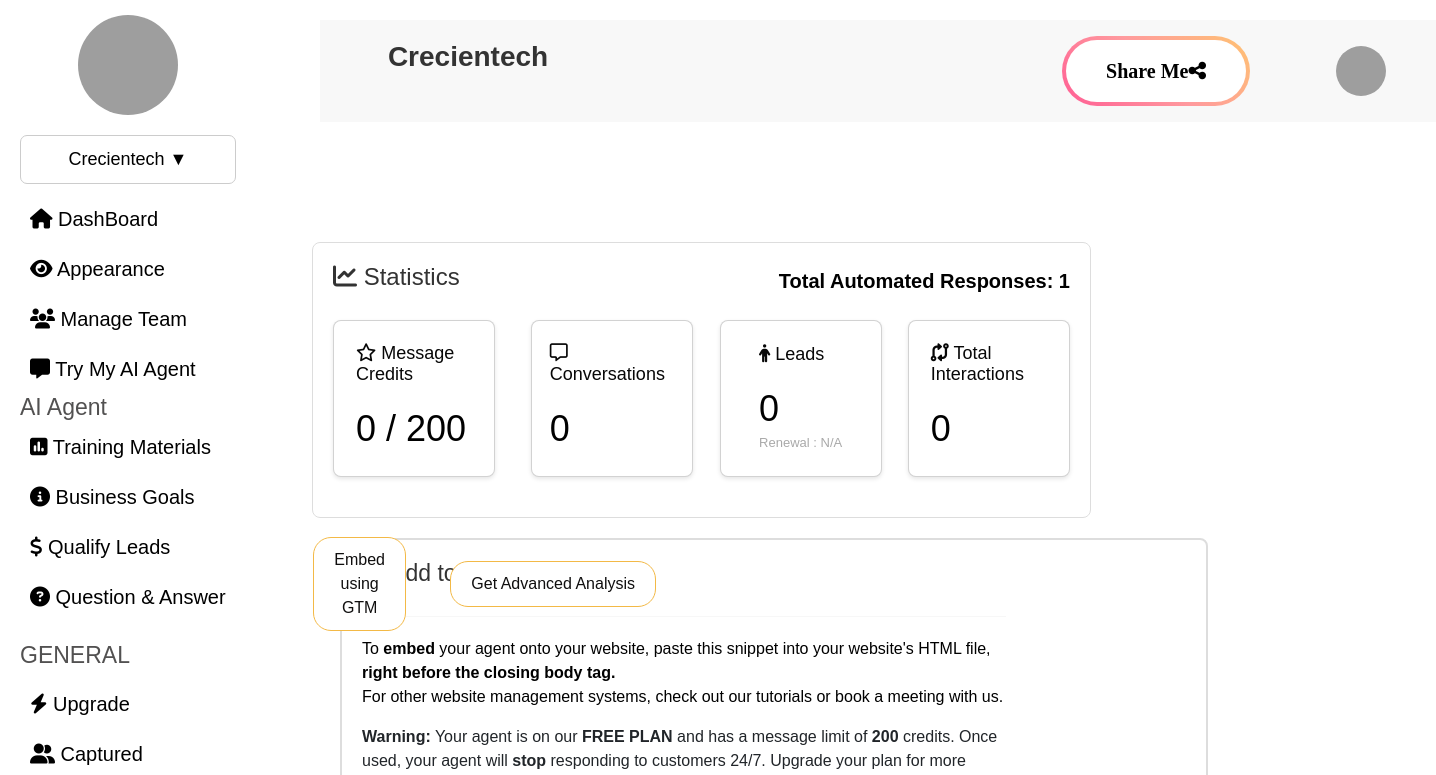
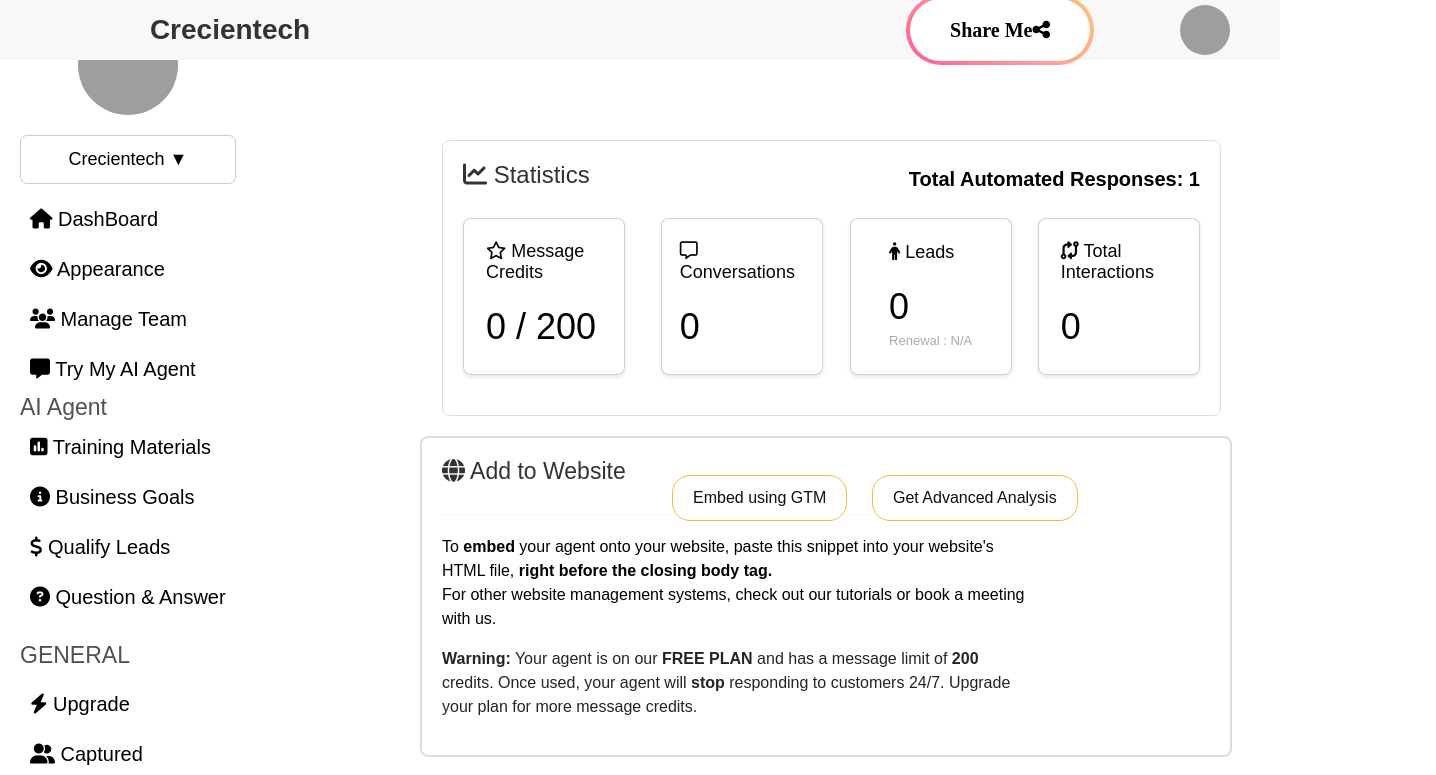
Before and after one commit to Shreyyy5/AI-Based-Chat-Model, an Angular app: page /dashboard in a window 1280 px wide. Shown: the top 775 px of the page, 1436 px wide, since content can reach past the window. Built offline with nearby package versions, Linux system fonts and the light colour scheme; grey boxes are pictures that could not be loaded.

Commit message:
Update dashboard.component.css
updated dashboard.css

```diff
--- a/src/app/dashboard/dashboard.component.css
+++ b/src/app/dashboard/dashboard.component.css
@@ -7,27 +7,26 @@ body {
 
 /* dashboard.component.css */
 .dashboard-content {
+  margin-left: 80px; /* Adjust margin to fit the sidebar */
   padding: 20px;
 }
 
+
   .header {
-  width: 90%;
+    width: 100%;
+    height: 60px;
     padding: 20px 0;
     background-color: #f8f8f8;
     text-align: center;
-  position: relative;
+    position: fixed;
     top: 0;
-  left: 300px;
+    left: 0;
     right: 0;
     z-index: 1000;
     display: flex;
     justify-content: center;
-  align-items: right;
-}
+    align-items: center;
 
-.container {
-  position: relative;
-  right: 90px;
   }
 
   .company-name {
@@ -179,11 +178,11 @@ body {
 .add-to-website-container,
 .insight-container,
 .danger-container {
-  margin-left: 320px; /* Align with the same margin */
-  margin-right: 17px; /* Same margin for all */
-  max-width: 95%; /* Set a consistent max-width */
-  width: auto; /* Allow auto width for flexibility */
-  border-radius: 8px; /* Ensure same border radius for all */
+  margin-left: 320px;  /* Align with the same margin */
+  margin-right: 17px;  /* Same margin for all */
+  max-width: 95%;      /* Set a consistent max-width */
+  width: auto;         /* Allow auto width for flexibility */
+  border-radius: 8px;  /* Ensure same border radius for all */
 }
 
   .statistics {
@@ -290,8 +289,8 @@ body {
     font-size: 16px;
     cursor: pointer;
     position: absolute;
-  top: 15%;
-  right: 800px;
+    top: 19%;
+    left: 250px;
     transform: translateY(-50%);
     transition: 0.3s;
   }
@@ -309,8 +308,8 @@ body {
     font-size: 16px;
     cursor: pointer;
     position: absolute;
-  top: 15%;
-  right: 550px;
+    top: 19%;
+    left: 450px;
     transform: translateY(-50%);
   }
 
```
Lines whose indentation alone changed are shown as unchanged.
